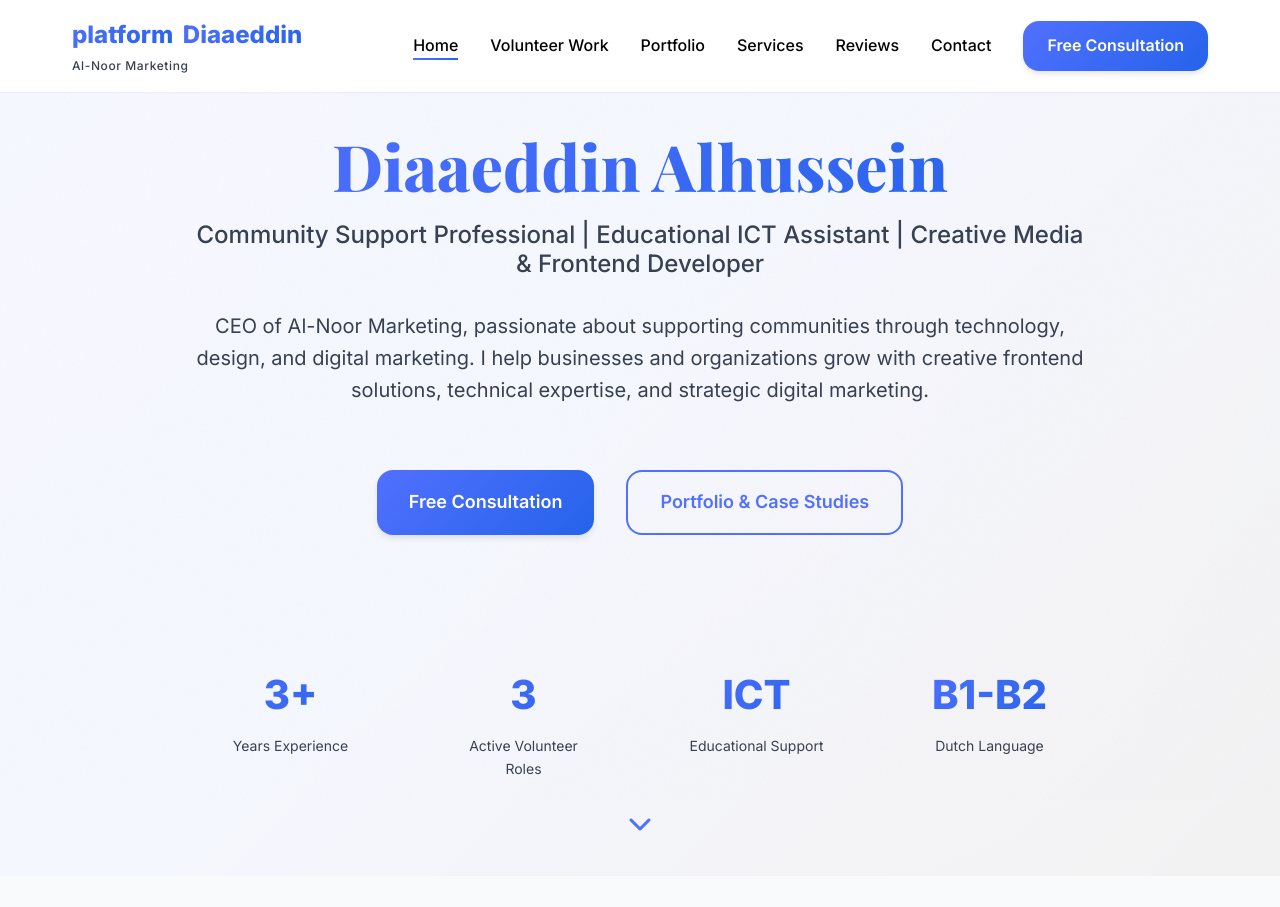
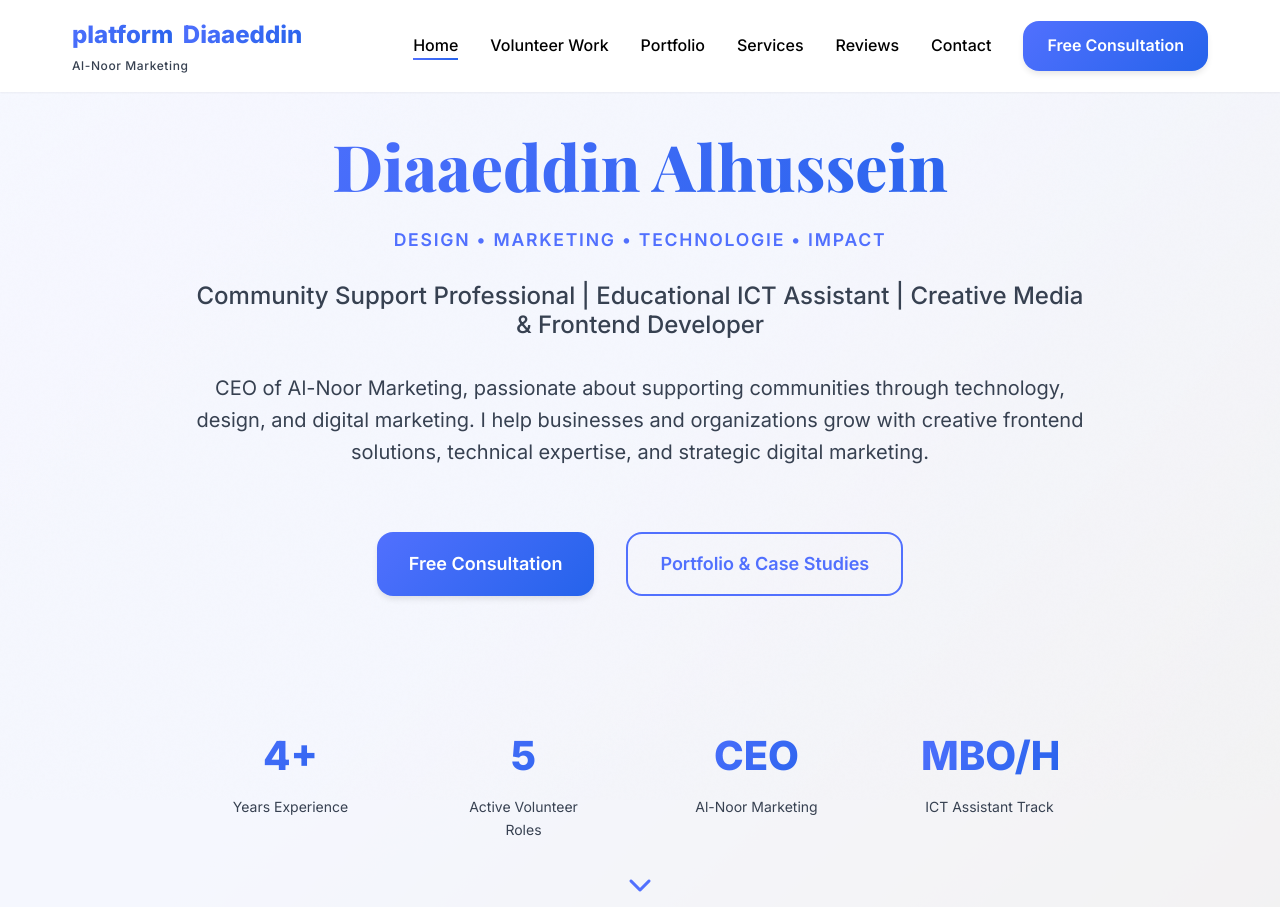
Before and after one commit to diaalhussein/mywebsite, a website: page public/index.html in a window 1280 px wide. Shown: the top 907 px of the page. Drawn offline with nearby package versions, Linux system fonts and the light colour scheme; animation ran at ten frames a second.

Commit message:
Add motto, student union volunteer section, and update hero stats

```diff
--- a/public/css/style.css
+++ b/public/css/style.css
@@ -399,6 +399,18 @@ h1, h2, h3, h4, h5, h6 {
     -webkit-text-fill-color: transparent;
     background-clip: text;
     animation: fadeInUp 1s ease-out;
+}
+
+.hero-motto {
+    display: block;
+    font-size: 1.1rem;
+    font-weight: 600;
+    color: var(--primary-color);
+    margin-top: 0.5rem;
+    margin-bottom: 1rem;
+    letter-spacing: 0.1em;
+    text-transform: uppercase;
+    animation: fadeInUp 1s ease-out 0.15s backwards;
 }
 
 .hero-tagline {
--- a/public/index.html
+++ b/public/index.html
@@ -66,6 +66,7 @@
             <div class="hero-content" data-aos="fade-up">
                 <h1 class="hero-title">
                     <span class="hero-name">Diaaeddin Alhussein</span>
+                    <span class="hero-motto">Design • Marketing • Technologie • Impact</span>
                     <span class="hero-tagline">Community Support Professional | Educational ICT Assistant | Creative Media & Frontend Developer</span>
                 </h1>
                 <p class="hero-description">
@@ -77,20 +78,20 @@
                 </div>
                 <div class="hero-stats">
                     <div class="stat-item" data-aos="fade-up" data-aos-delay="100">
-                        <div class="stat-number">3+</div>
+                        <div class="stat-number">4+</div>
                         <div class="stat-label">Years Experience</div>
                     </div>
                     <div class="stat-item" data-aos="fade-up" data-aos-delay="200">
-                        <div class="stat-number">3</div>
+                        <div class="stat-number">5</div>
                         <div class="stat-label">Active Volunteer Roles</div>
                     </div>
                     <div class="stat-item" data-aos="fade-up" data-aos-delay="300">
-                        <div class="stat-number">ICT</div>
-                        <div class="stat-label">Educational Support</div>
+                        <div class="stat-number">CEO</div>
+                        <div class="stat-label">Al-Noor Marketing</div>
                     </div>
                     <div class="stat-item" data-aos="fade-up" data-aos-delay="400">
-                        <div class="stat-number">B1-B2</div>
-                        <div class="stat-label">Dutch Language</div>
+                        <div class="stat-number">MBO/HBO</div>
+                        <div class="stat-label">ICT Assistant Track</div>
                     </div>
                 </div>
             </div>
@@ -207,6 +208,23 @@
                         <div class="volunteer-meta">
                             <span class="volunteer-org"><i class="fas fa-building"></i> Independent</span>
                             <span class="volunteer-duration"><i class="fas fa-clock"></i> Ongoing</span>
+                        </div>
+                    </div>
+                </div>
+
+                <!-- Volunteer Item 5 -->
+                <div class="volunteer-item" data-aos="fade-up" data-aos-delay="500">
+                    <div class="volunteer-image">
+                        <img src="images/volunteer-5.jpg" alt="Student Union Volunteer">
+                        <div class="volunteer-overlay"></div>
+                    </div>
+                    <div class="volunteer-content">
+                        <div class="volunteer-badge">Ongoing</div>
+                        <h3 class="volunteer-title">Student Union Volunteer</h3>
+                        <p class="volunteer-description">Active member of the student union at Albeda College, helping organize student activities, events, and supporting fellow students with academic and social integration initiatives.</p>
+                        <div class="volunteer-meta">
+                            <span class="volunteer-org"><i class="fas fa-building"></i> Albeda College Student Union</span>
+                            <span class="volunteer-duration"><i class="fas fa-clock"></i> 2024 - Present</span>
                         </div>
                     </div>
                 </div>
```
